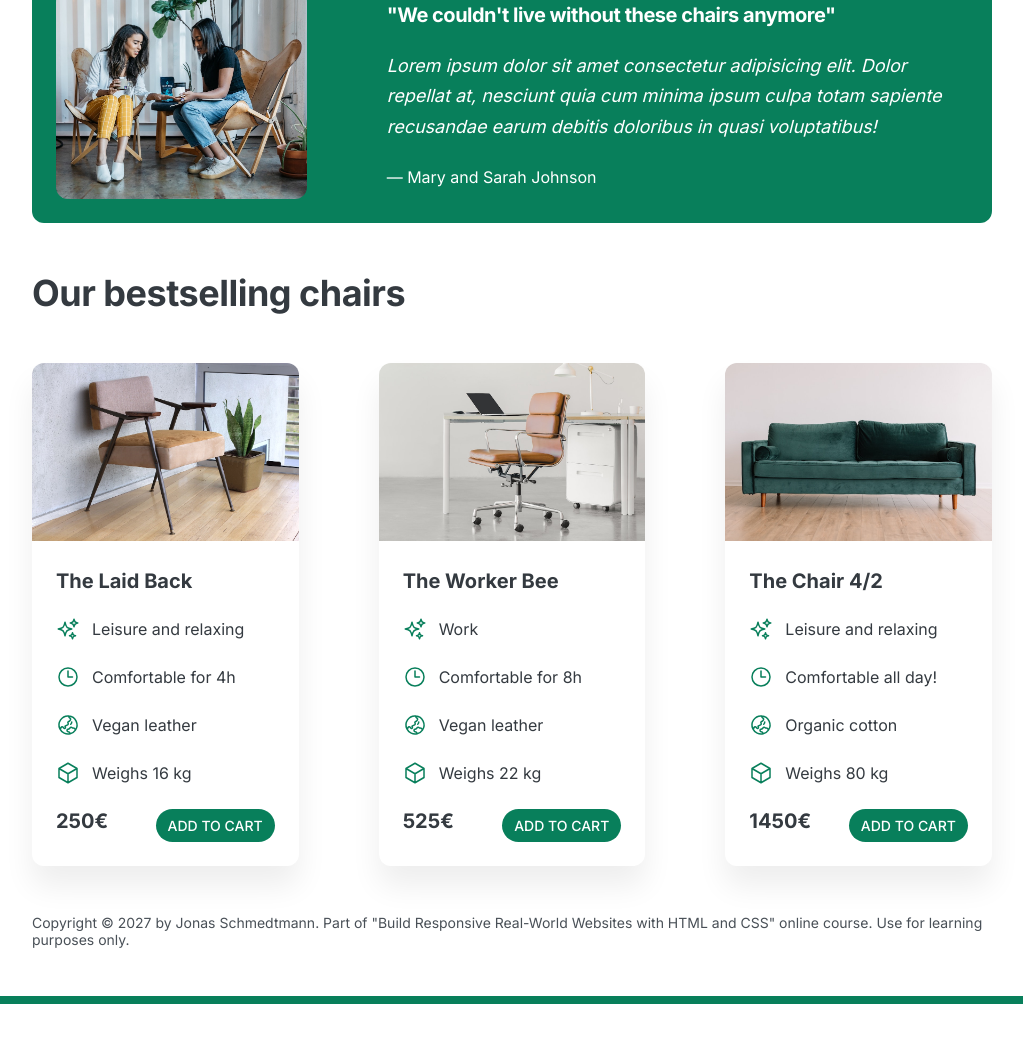
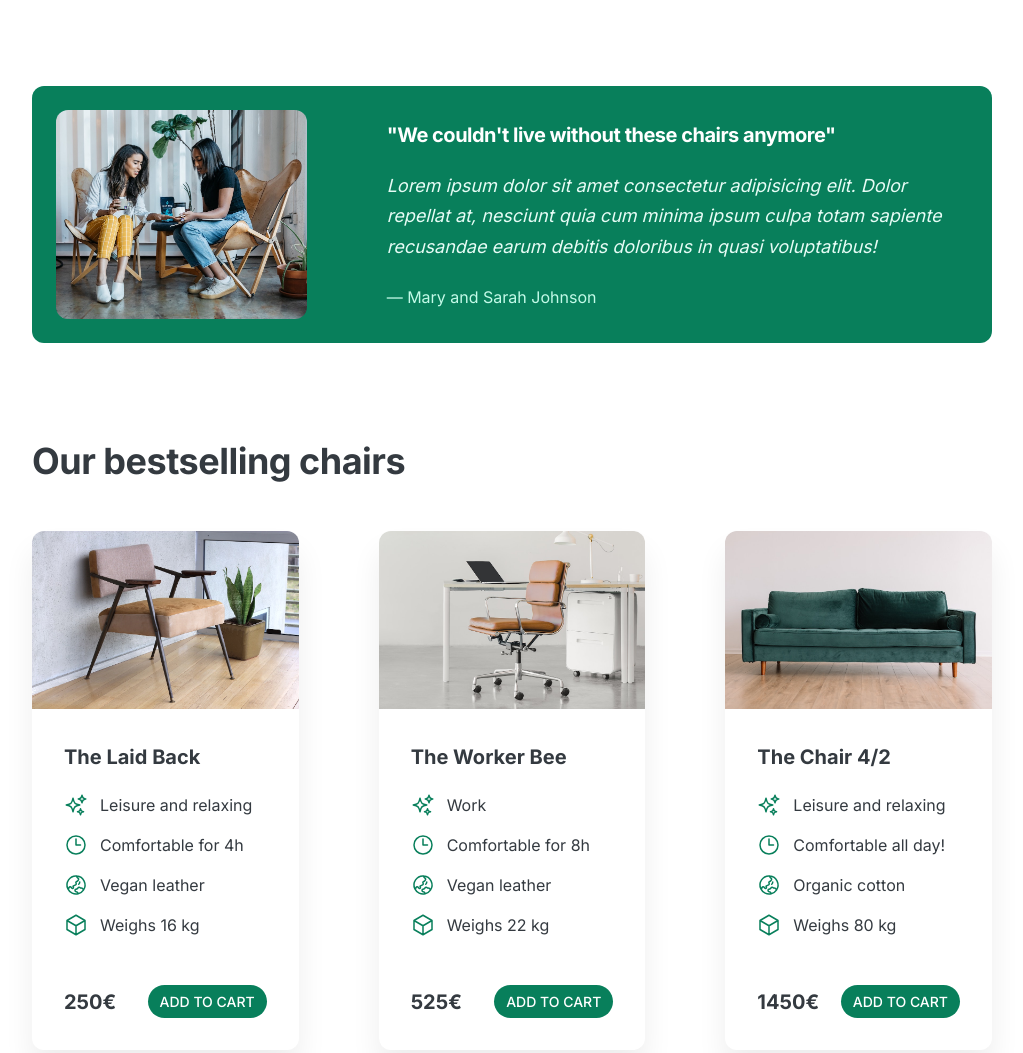
Before and after one commit to lulusaikou/jonas-courses, a plain HTML site: page HTML-and-CSS/design/index.html in a window 1280 px wide. Shown: the part 924-1977 px from the top of the page, without its empty margins (128-1151 px from the left). Before the commit the page ends 1928 px from the top, so only its background shows below. Drawn offline with Linux system fonts and the light colour scheme.

Commit message:
design - whitespace and visual hierarchy

```diff
--- a/HTML-and-CSS/design/style.css
+++ b/HTML-and-CSS/design/style.css
@@ -7,7 +7,7 @@ FONT SIZE SYSTEM (px)
 */
 
 /* COLORS
-MAIN COLOR: #087f5b / #099268
+MAIN COLOR: #087f5b / #099268 / #e6fcf5 / #c3fae8
 GRAY COLOR: #343a40 / #495057
 */
 
@@ -33,7 +33,7 @@ body {
 
 header,
 section {
-  margin-bottom: 48px;
+  margin-bottom: 96px;
 }
 
 h2 {
@@ -88,7 +88,7 @@ header {
   display: grid;
   grid-template-columns: repeat(2, 1fr);
   column-gap: 80px;
-  margin-top: 48px;
+  margin-top: 64px;
 }
 
 .header-text-box {
@@ -96,7 +96,7 @@ header {
 }
 
 h1 {
-  margin-bottom: 24px;
+  margin-bottom: 32px;
   font-size: 44px;
   line-height: 1.1;
   letter-spacing: -1px;
@@ -118,7 +118,7 @@ img {
   stroke: #087f5b;
   width: 32px;
   height: 32px;
-  margin-bottom: 16px;
+  margin-bottom: 24px;
 }
 
 .features-title {
@@ -154,6 +154,11 @@ img {
   margin-bottom: 24px;
   font-size: 18px;
   line-height: 1.7;
+  color: #e6fcf5;
+}
+
+.testimonial-author {
+  color: #c3fae8;
 }
 
 /* CHAIRS */
@@ -168,7 +173,7 @@ img {
 }
 
 .chair-box {
-  padding: 24px;
+  padding: 32px;
 }
 
 h3 {
@@ -178,14 +183,14 @@ h3 {
 
 .chair-details {
   list-style: none;
-  margin-bottom: 24px;
+  margin-bottom: 48px;
 }
 
 .chair-details li {
   display: flex;
   align-items: center;
   gap: 12px;
-  margin-bottom: 24px;
+  margin-bottom: 16px;
 }
 
 .chair-details li:last-child {
@@ -201,6 +206,7 @@ h3 {
 .chair-price {
   display: flex;
   justify-content: space-between;
+  align-items: center;
   font-size: 20px;
 }
 
```
